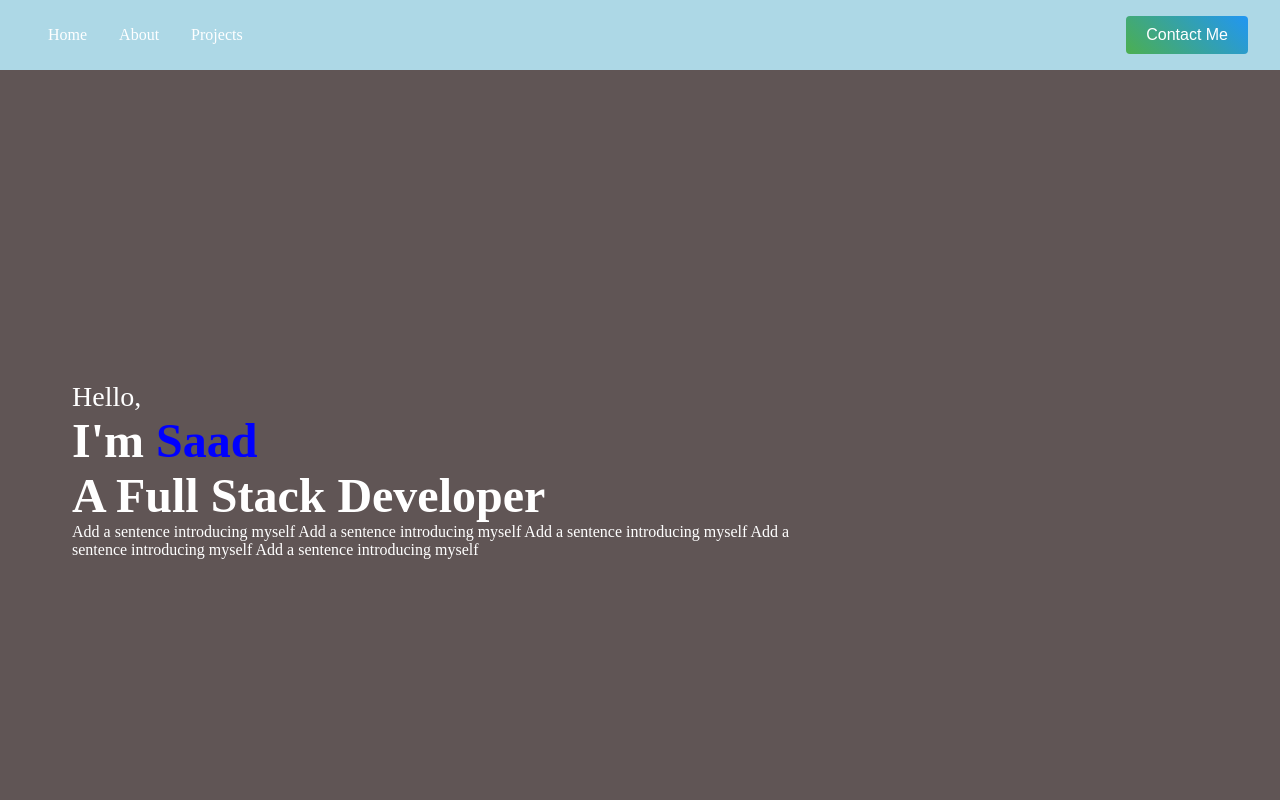
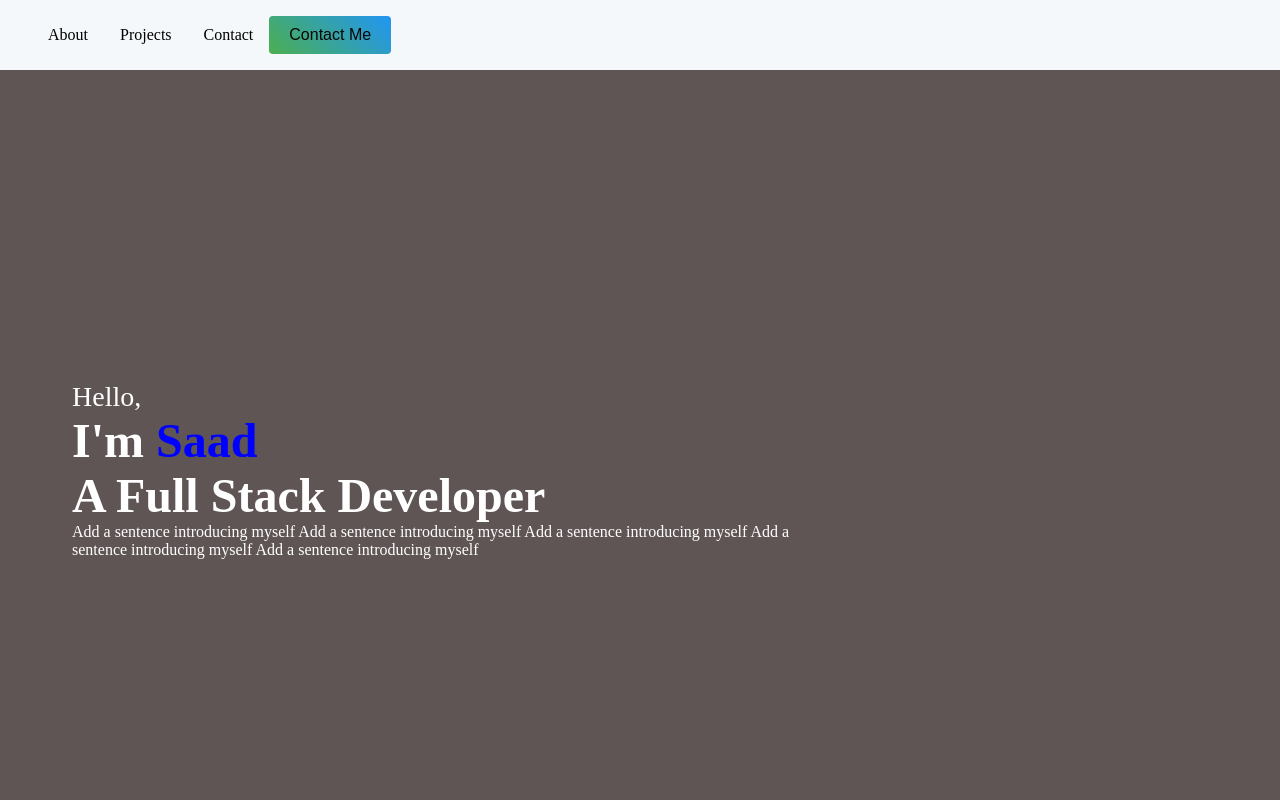
Before and after one commit to saadash1268/Portfolio, a React (Create React App) app: page / in a window 1280 px wide. Shown: the top 800 px of the page. Built offline with nearby package versions, Linux system fonts and the light colour scheme.

Commit message:
nav bar changes

```diff
--- a/src/components/Nav/navbar.css
+++ b/src/components/Nav/navbar.css
@@ -1,15 +1,16 @@
 .navbar {
-  background: lightblue;
+  background: rgb(244, 248, 250);
     height: 5ren;
     width: 100vw;
     margin: 0 auto;
     padding: 1rem 2rem;
     display: flex;
     align-items: center;
-    justify-content: space-between;
     position: static;
     top: 0;
     z-index: 3;
+    color: black;
+    text-align: center;
 }
 
 .desktopMenuListItem {
@@ -39,7 +40,7 @@
 
 .desktopMenuBtn{
     background: linear-gradient(45deg, #4CAF50, #2196F3);
-    color: white;
+    color: rgb(7, 5, 5);
     padding: 10px 20px;
     border: none;
     border-radius: 4px;
--- a/src/components/Nav/navbar.js
+++ b/src/components/Nav/navbar.js
@@ -8,9 +8,10 @@ const Navbar = () => {
         <nav className="navbar">
 {  /* once logo is created add here  <img src = {logo} alt="logo" className="logo" /> */}
 <div className="desktopmenu">
-    <ScrollLink to="home" smooth={true} duration={500} className="desktopMenuListItem">Home</ScrollLink>
     <ScrollLink to="about" smooth={true} duration={500} className="desktopMenuListItem">About</ScrollLink>
     <ScrollLink to="projects" smooth={true} duration={500} className="desktopMenuListItem">Projects</ScrollLink>
+    <ScrollLink to="contact" smooth={true} duration={500} className="desktopMenuListItem">Contact</ScrollLink>
+
     { /*<ScrollLink to="blog" smooth={true} duration={500} className="desktopMenuListItem">Blog</ScrollLink> */}
 </div>
 <button className="desktopMenuBtn">
```
